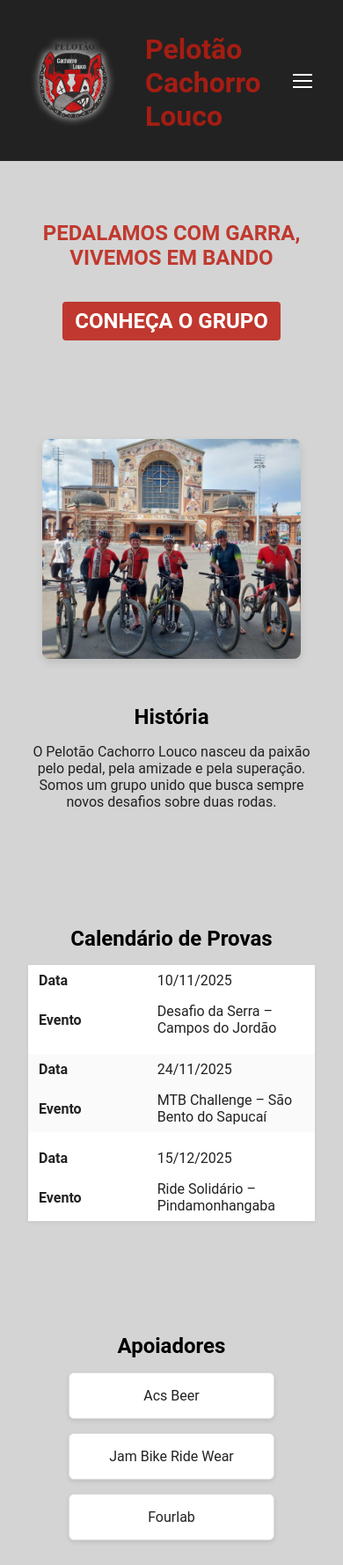
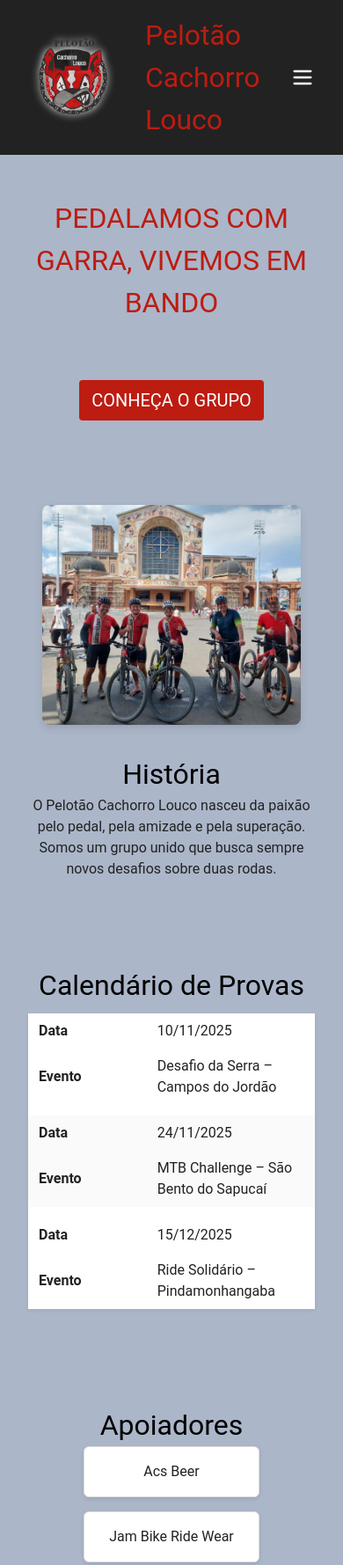
Before and after one commit to TadeuG-Ribeiro/site_pelotao_cachorro_louco, a plain HTML site: page index.html in a window 390 px wide. Shown: the top 1779 px of the page at 88% size. Drawn offline with nearby package versions, Linux system fonts and the light colour scheme.

Commit message:
alteracao no css para tons mais escuro no fundo e menu sanduiche para celular

```diff
--- a/css/style.css
+++ b/css/style.css
@@ -1,6 +1,6 @@
 :root {
-  --vermelho: #bd1c11d7;
-  --cinza-claro: #80808056;
+  --vermelho: #BD1C11;
+  --cinza-claro: #abb6c9;
   --cinza-escuro: #222;
 }
 
@@ -43,52 +43,6 @@ nav a {
 
 nav a:hover {
   color: var(--vermelho);
-}
-
-/* hamburger / mobile nav styles */
-.nav-toggle{
-  display: none; /* shown only on small screens */
-  background: transparent;
-  border: none;
-  cursor: pointer;
-  width: 44px;
-  height: 44px;
-  align-items: center;
-  justify-content: center;
-  padding: 0;
-  color: white;
-}
-.nav-toggle .hamburger{
-  display: block;
-  width: 22px;
-  height: 2px;
-  background: white;
-  position: relative;
-}
-.nav-toggle .hamburger::before,
-.nav-toggle .hamburger::after{
-  content: '';
-  position: absolute;
-  left: 0;
-  width: 22px;
-  height: 2px;
-  background: white;
-}
-.nav-toggle .hamburger::before{ top: -7px; }
-.nav-toggle .hamburger::after{ top: 7px; }
-
-/* main-nav default (desktop) keeps existing horizontal layout */
-.main-nav{ display: flex; gap: 10px; align-items: center; }
-
-@media (max-width: 800px) {
-  header { position: relative; }
-  /* show hamburger */
-  .nav-toggle{ display: flex; }
-  /* hide desktop nav by default */
-  .main-nav{ display: none; position: absolute; right: 1rem; top: 100%; background: var(--cinza-escuro); flex-direction: column; padding: 0.75rem 1rem; border-radius: 6px; box-shadow: 0 6px 18px rgba(0,0,0,0.25); z-index: 50; }
-  .main-nav.open{ display: flex; }
-  .main-nav a{ color: white; margin: 0.25rem 0; }
-  .main-nav .btn-vermelho{ margin: 0.5rem 0 0 0; }
 }
 
 .btn-vermelho {
@@ -152,11 +106,13 @@ section {
 h1 {
   color: var(--vermelho);
   margin-bottom: 1rem;
+  font-size: 2rem !important;
 }
 
 h2 {
   color: var(--vermelho);
   margin-bottom: 1rem;
+  font-size: 1.25rem !important;
 }
 
 .eventos {
--- a/index.html
+++ b/index.html
@@ -5,31 +5,53 @@
   <meta name="viewport" content="width=device-width, initial-scale=1.0">
   <title>Pelotão Cachorro Louco</title>
   <link rel="stylesheet" href="css/style.css">
+    <script src="https://cdn.tailwindcss.com"></script>
 </head>
 <body>
   <header>
     <div class="logo">
       <img src="imgs/logo.png" alt="Pelotão Cachorro Louco">
-      <h1>Pelotão Cachorro Louco</h1>
+      <h1 style="font-size: 2rem;">Pelotão Cachorro Louco</h1>
     </div>
-    <!-- botão hamburger para mobile -->
-    <button class="nav-toggle" aria-label="Abrir menu" aria-expanded="false">
-      <span class="hamburger"></span>
+
+ <!-- Botão sanduíche (mobile) -->
+    <button id="menu-btn" class="text-white focus:outline-none md:hidden">
+      <!-- Ícone -->
+      <svg xmlns="http://www.w3.org/2000/svg" class="h-7 w-7" fill="none"
+           viewBox="0 0 24 24" stroke="currentColor">
+        <path stroke-linecap="round" stroke-linejoin="round" stroke-width="2"
+              d="M4 6h16M4 12h16m0 6H4" />
+      </svg>
     </button>
-    <nav class="main-nav">
-      <a href="#historia">História</a>
-      <a href="#calendario">Calendário</a>
-      <a href="#apoiadores">Apoiadores</a>
-      <a href="#loja">Loja</a>
-      <a href="#destaques">Destaques</a>
-      <a href="#contato" class="btn-vermelho">Contato</a>
-    </nav>
+
+    <!-- Links (desktop) -->
+    <div class="hidden md:flex space-x-6">
+      <a href="#historia" class="hover:text-red-500">História</a>
+      <a href="#calendario" class="hover:text-red-500">Calendário</a>
+      <a href="#destaques" class="hover:text-red-500">Destaques</a>
+      <a href="#apoiadores" class="hover:text-red-500">Apoiadores</a>
+      <a href="#loja" class="hover:text-red-500">Loja</a>
+      <a href="#contato" class="hover:text-red-500">Contato</a>
+    </div>
+  </nav>
+
+  <!-- Menu mobile -->
+  <div id="menu" class="hidden bg-gray-800 text-white md:hidden flex flex-col space-y-2 p-4">
+    <a href="#historia" class="hover:text-red-500">História</a>
+    <a href="#calendario" class="hover:text-red-500">Calendário</a>
+    <a href="#destaques" class="hover:text-red-500">Destaques</a>
+    <a href="#apoiadores" class="hover:text-red-500">Apoiadores</a>
+    <a href="#loja" class="hover:text-red-500">Loja</a>
+    <a href="#contato" class="hover:text-red-500">Contato</a>
+  </div>
+
+
   </header>
 
   <section id="sobre">
-    <h1>
+    <h1 style="font-size: 2rem; margin-bottom: 2em;">
       PEDALAMOS COM GARRA, VIVEMOS EM BANDO</h1>
-  <div class="fit-content"><h2 class="btn-vermelho">CONHEÇA O GRUPO</h2></div>
+  <div class="fit-content"><h2 class="btn-vermelho" style="font-size: 1.25rem;">CONHEÇA O GRUPO</h2></div>
   </section>
 
   <section id="historia">
@@ -48,7 +70,7 @@
   </section>
 
   <section id="calendario">
-    <h2 style="color: black;">Calendário de Provas</h2>
+    <h1 style="color: black;">Calendário de Provas</h2>
     <table class="eventos-table">
       <thead>
         <tr>
@@ -74,7 +96,7 @@
   </section>
 
   <section id="apoiadores">
-    <h2 style="color: black;">Apoiadores</h2>
+    <h1 style="color: black;">Apoiadores</h2>
     <div class="grid-apoiadores">
       <div class="apoiador">Acs Beer</div>
       <div class="apoiador">Jam Bike Ride Wear</div>
@@ -83,7 +105,7 @@
   </section>
 
   <section id="loja">
-    <h2>Loja Virtual</h2>
+    <h1>Loja Virtual</h2>
     <div class="produtos">
       <div class="produto">
         <img src="camiseta.png" alt="Camiseta Pelotão Cachorro Louco">
@@ -101,7 +123,7 @@
   </section>
 
   <section id="destaques">
-    <h2>Destaques no Instagram</h2>
+    <h1>Destaques no Instagram</h2>
     <div class="grid-destaques">
       <div class="post">@bikevida marcou #cachorrolouco</div>
       <div class="post">@mtbbrasil 🐾</div>
@@ -110,7 +132,7 @@
   </section>
 
   <section id="contato">
-    <h2>Contato</h2>
+    <h1>Contato</h2>
     <form>
       <input type="text" placeholder="Seu nome" required>
       <input type="email" placeholder="Seu e-mail" required>
```
